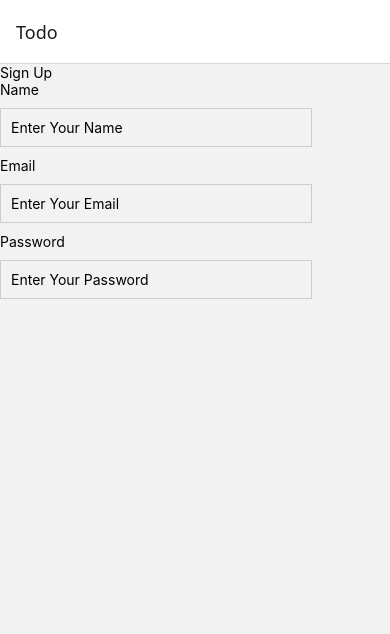
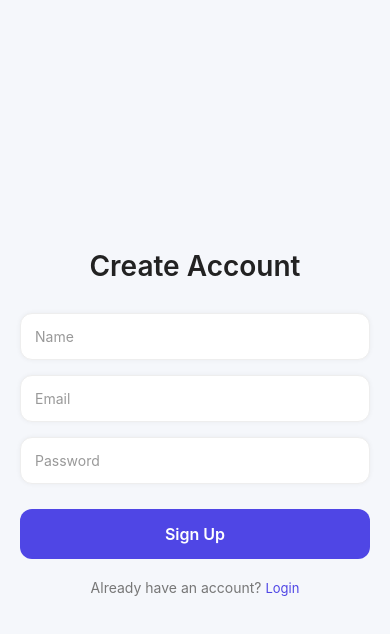
Before and after one commit to Sanjay17u/RNFirebaseTodo, a React Native app: screen /Signup in a window 390 px wide. Shown: the top 634 px of the page. Built offline with nearby package versions, Linux system fonts and the light colour scheme.

Commit message:
Ready for Firebase Call

```diff
--- a/src/navigation/AppNavigator.tsx
+++ b/src/navigation/AppNavigator.tsx
@@ -3,6 +3,7 @@ import { NavigationContainer } from '@react-navigation/native'
 import { createNativeStackNavigator } from '@react-navigation/native-stack'
 import TodoScreen from '../screens/TodoScreen.tsx'
 import SignupScreen from '../screens/SignupScreen.tsx'
+import LoginScreen from '../screens/LoginScreen.tsx'
 
 
 const Stack = createNativeStackNavigator()
@@ -12,11 +13,21 @@ function AppNavigator() {
     return (
         <>
             <NavigationContainer>
-                <Stack.Navigator>
+                <Stack.Navigator initialRouteName="Login" screenOptions={{ headerShown: false }}>
 
                     <Stack.Screen
-                        name='Todo'
+                        name="Signup"
                         component={SignupScreen}
+                    />
+
+                    <Stack.Screen
+                        name="Login"
+                        component={LoginScreen}
+                    />
+
+                    <Stack.Screen
+                        name="Todo"
+                        component={TodoScreen}
                     />
 
                 </Stack.Navigator>
--- a/src/screens/LoginScreen.tsx
+++ b/src/screens/LoginScreen.tsx
@@ -1,16 +1,140 @@
-import React from 'react'
-import { Text, View } from 'react-native'
+import React, { useState } from 'react'
+import { useNavigation } from '@react-navigation/native'
+import {
+    Alert,
+    StyleSheet,
+    Text,
+    TextInput,
+    View,
+    TouchableOpacity
+} from 'react-native'
+
+function LoginScreen() {
+    const [email, setEmail] = useState('')
+    const [password, setPassword] = useState('')
+    const navigation = useNavigation<any>()
 
 
-function LoginScreen() {
+    const handleLogin = () => {
+        if (!email || !password) {
+            Alert.alert('Please enter email and password')
+            return
+        }
+
+        if (!email.includes('@')) {
+            Alert.alert('Invalid email')
+            return
+        }
+
+        // 🔥 Firebase login yaha aayega (future)
+        console.log('Login Data:', email, password)
+
+        navigation.replace('Todo')
+    }
+
+
     return (
-        <>
-            <View>
-                <Text>Login Screen</Text>
-            </View>
-        </>
+        <View style={styles.container}>
+            <Text style={styles.title}>Welcome Back</Text>
+
+            <TextInput
+                style={styles.input}
+                placeholder="Email"
+                placeholderTextColor="#999"
+                value={email}
+                onChangeText={setEmail}
+            />
+
+            <TextInput
+                style={styles.input}
+                placeholder="Password"
+                placeholderTextColor="#999"
+                secureTextEntry
+                value={password}
+                onChangeText={setPassword}
+            />
+
+            <TouchableOpacity style={styles.forgotContainer}>
+                <Text style={styles.forgotText}>Forgot Password?</Text>
+            </TouchableOpacity>
+
+            <TouchableOpacity
+                style={styles.button}
+                onPress={handleLogin}
+            >
+                <Text style={styles.buttonText}>Login</Text>
+            </TouchableOpacity>
+
+            <TouchableOpacity onPress={() => navigation.navigate('Signup')}>
+                <Text style={styles.footerText}>
+                    Don’t have an account? <Text style={styles.forgotText}>Sign Up</Text>
+                </Text>
+            </TouchableOpacity>
+        </View>
     )
 }
 
+export default LoginScreen
 
-export default LoginScreen
+const styles = StyleSheet.create({
+    container: {
+        flex: 1,
+        backgroundColor: '#f5f7fb',
+        justifyContent: 'center',
+        alignItems: 'center',
+        paddingHorizontal: 20,
+    },
+
+    title: {
+        fontSize: 28,
+        fontWeight: '600',
+        marginBottom: 30,
+        color: '#222',
+    },
+
+    input: {
+        width: '100%',
+        backgroundColor: '#fff',
+        padding: 14,
+        borderRadius: 12,
+        marginBottom: 15,
+        borderWidth: 1,
+        borderColor: '#eee',
+
+        shadowColor: '#000',
+        shadowOpacity: 0.05,
+        shadowRadius: 5,
+        elevation: 2,
+    },
+
+    forgotContainer: {
+        width: '100%',
+        alignItems: 'flex-end',
+        marginBottom: 10,
+    },
+
+    forgotText: {
+        color: '#4f46e5',
+        fontSize: 13,
+    },
+
+    button: {
+        width: '100%',
+        backgroundColor: '#4f46e5',
+        padding: 15,
+        borderRadius: 12,
+        alignItems: 'center',
+        marginTop: 5,
+    },
+
+    buttonText: {
+        color: '#fff',
+        fontSize: 16,
+        fontWeight: '600',
+    },
+
+    footerText: {
+        marginTop: 20,
+        color: '#777',
+    },
+})
--- a/src/screens/SignupScreen.tsx
+++ b/src/screens/SignupScreen.tsx
@@ -1,55 +1,149 @@
 import React, { useState } from 'react'
-import { StyleSheet, Text, TextInput, View } from 'react-native'
+import {
+    Alert,
+    StyleSheet,
+    Text,
+    TextInput,
+    View,
+    TouchableOpacity
+} from 'react-native'
 
 
-function SignupScreen() {
-
+function SignupScreen({ navigation }: any) {
     const [name, setName] = useState('')
     const [email, setEmail] = useState('')
     const [password, setPassword] = useState('')
 
+
+    const handleSignup = () => {
+        // basic validation
+        if (!name || !email || !password) {
+            Alert.alert('Please fill all fields')
+            return
+        }
+
+        if (!email.includes('@')) {
+            Alert.alert('Invalid email')
+            return
+        }
+
+        if (password.length < 6) {
+            Alert.alert('Password must be at least 6 characters')
+            return
+        }
+
+        // 🔥 Firebase call yaha aayega (future)
+        console.log('Signup Data:', name, email, password)
+
+        // temporary navigation
+        navigation.navigate('Login')
+    }
+
+
     return (
-        <>
-            <View>
-                <Text>Sign Up</Text>
+        <View style={styles.container}>
+            <Text style={styles.title}>Create Account</Text>
 
-                <Text>Name</Text>
             <TextInput
-                    style={styles.InputBars}
-                    placeholder='Enter Your Name'
+                style={styles.input}
+                placeholder="Name"
+                placeholderTextColor="#999"
                 value={name}
                 onChangeText={setName}
             />
 
-                <Text>Email</Text>
             <TextInput
-                    style={styles.InputBars}
-                    placeholder='Enter Your Email'
+                style={styles.input}
+                placeholder="Email"
+                placeholderTextColor="#999"
                 value={email}
                 onChangeText={setEmail}
             />
 
-                <Text>Password</Text>
             <TextInput
-                    style={styles.InputBars}
-                    placeholder='Enter Your Password'
+                style={styles.input}
+                placeholder="Password"
+                placeholderTextColor="#999"
+                secureTextEntry
                 value={password}
                 onChangeText={setPassword}
             />
+
+            <TouchableOpacity
+                style={styles.button}
+                onPress={handleSignup}
+            >
+                <Text style={styles.buttonText}>Sign Up</Text>
+            </TouchableOpacity>
+
+            <TouchableOpacity onPress={() => navigation.navigate('Login')}>
+                <Text style={styles.footerText}>
+                    Already have an account? <Text style={styles.forgotText}>Login</Text>
+                </Text>
+            </TouchableOpacity>
         </View>
-        </>
     )
 }
-
 
 export default SignupScreen
 
 const styles = StyleSheet.create({
-    InputBars: {
-        width: '80%',
+    container: {
+        flex: 1,
+        backgroundColor: '#f5f7fb',
+        justifyContent: 'center',
+        alignItems: 'center',
+        paddingHorizontal: 20,
+    },
+
+    title: {
+        fontSize: 28,
+        fontWeight: '600',
+        marginBottom: 30,
+        color: '#222',
+    },
+
+    input: {
+        width: '100%',
+        backgroundColor: '#fff',
+        padding: 14,
+        borderRadius: 12,
+        marginBottom: 15,
         borderWidth: 1,
-        borderColor: '#ccc',
-        padding: 10,
-        marginVertical: 10,
+        borderColor: '#eee',
+
+        // shadow (iOS)
+        shadowColor: '#000',
+        shadowOpacity: 0.05,
+        shadowRadius: 5,
+
+        // elevation (Android)
+        elevation: 2,
+    },
+
+    button: {
+        width: '100%',
+        backgroundColor: '#4f46e5',
+        padding: 15,
+        borderRadius: 12,
+        alignItems: 'center',
+        marginTop: 10,
+    },
+
+    buttonText: {
+        color: '#fff',
+        fontSize: 16,
+        fontWeight: '600',
+    },
+
+    footerText: {
+        marginTop: 20,
+        color: '#777',
+    },
+
+
+    forgotText: {
+        color: '#4f46e5',
+        fontSize: 13,
     },
 })
```
Lines whose indentation alone changed are shown as unchanged.
